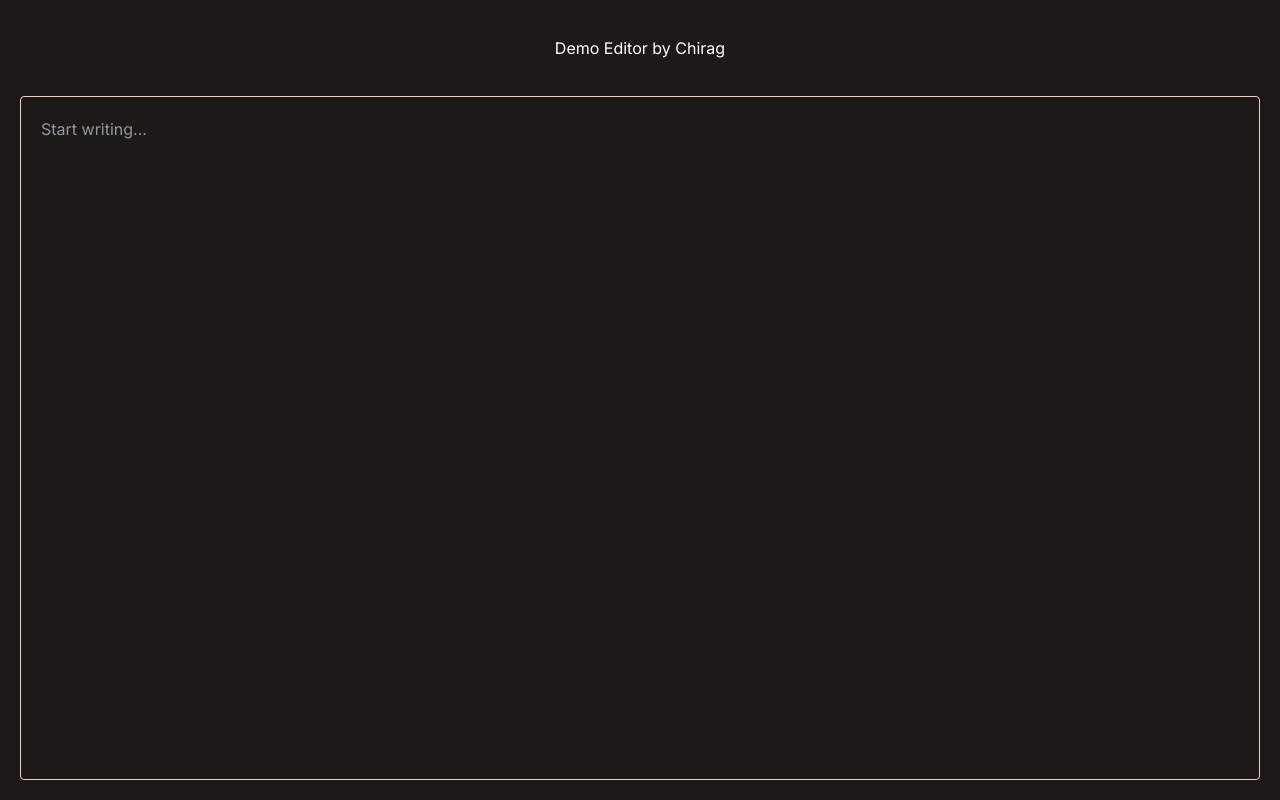
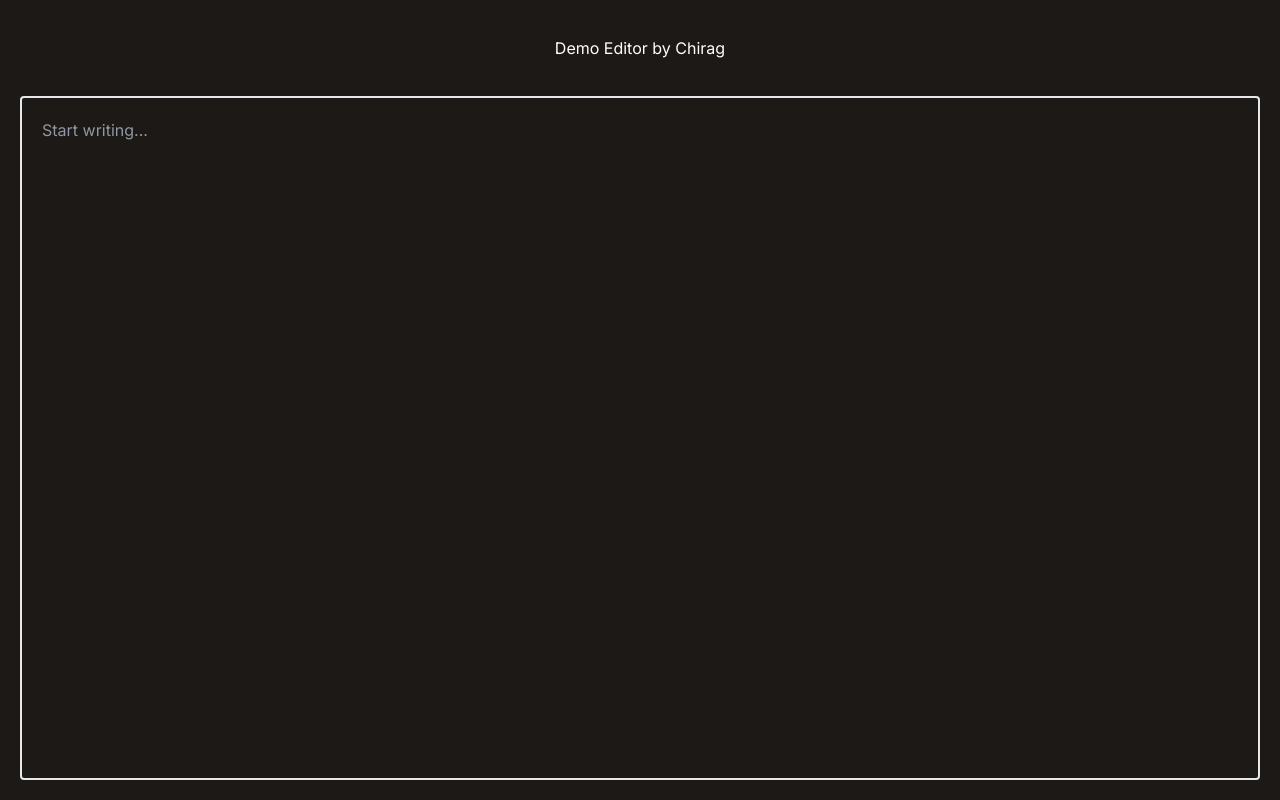
Before and after one commit to chirag1718/Portle-Editor, a Next.js app: page / in a window 1280 px wide. Built offline with nearby package versions, Linux system fonts and the light colour scheme.

Commit message:
style: increased border weight

```diff
--- a/src/app/page.tsx
+++ b/src/app/page.tsx
@@ -13,7 +13,7 @@ const page = (props: EditorProps) => {
         <p>Demo Editor by Chirag</p>
       </div>
       {/* EDITOR */}
-      <div className="h-full w-full border rounded overflow-hidden p-5 border-red-200">
+      <div className="h-full w-full border-2 rounded overflow-hidden p-5">
         <div className="h-full w-full overflow-auto">
           <Editor {...props} />
         </div>
```
